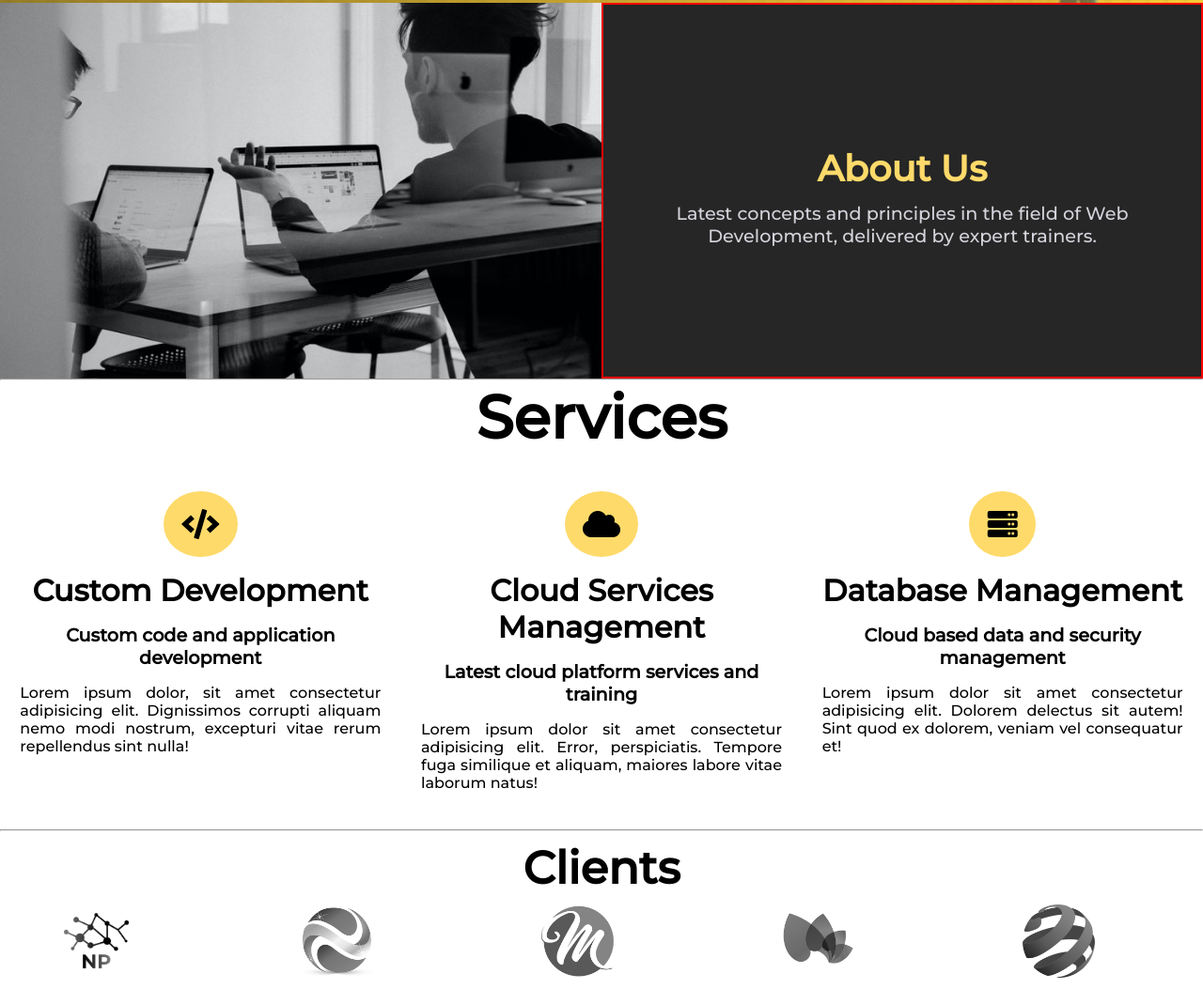
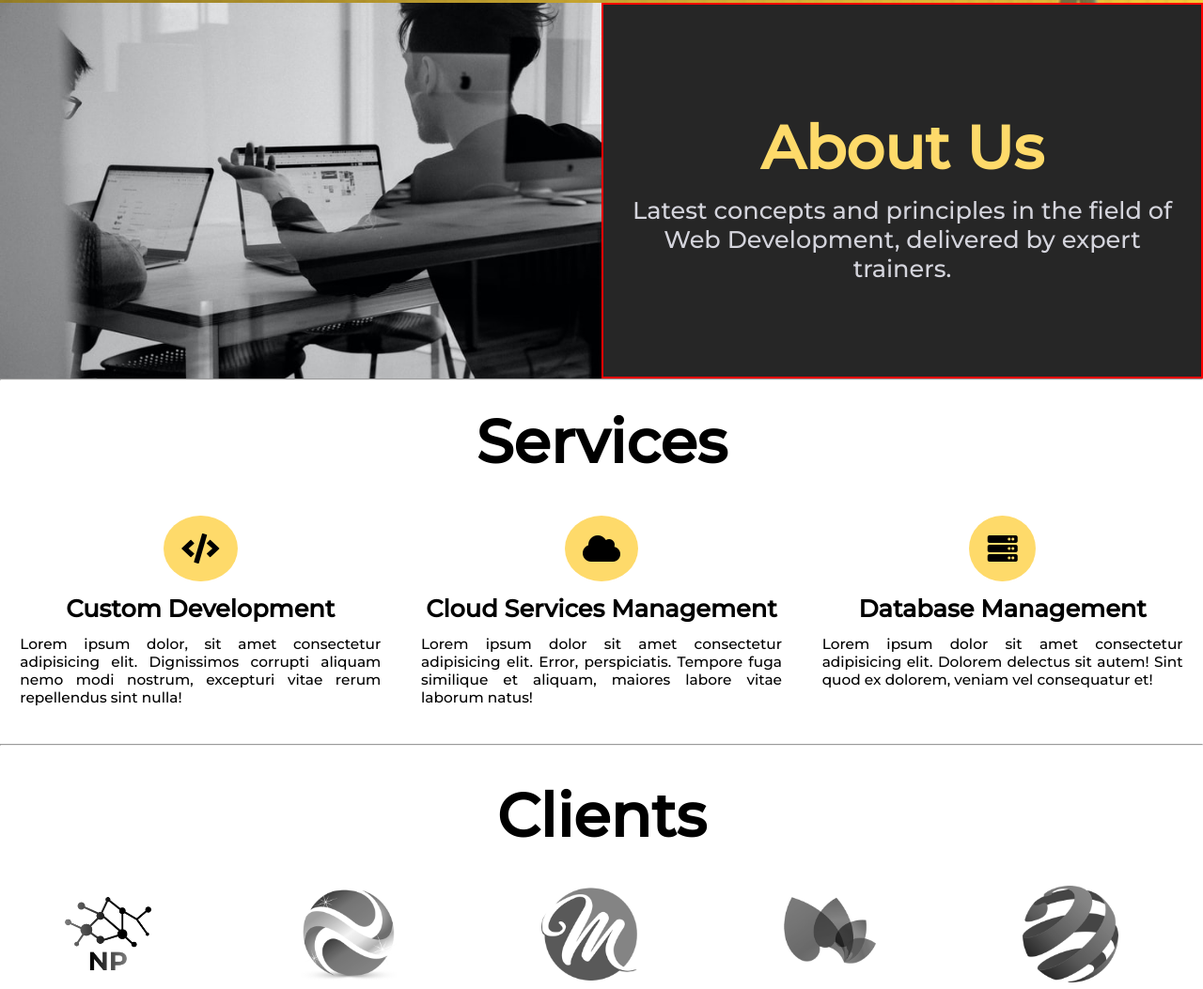
Before and after one commit to niravkpatel28/html-personal-company-website, a plain HTML site: page index.html in a window 1280 px wide. Shown: the part 792-1845 px from the top of the page at 94% size. Drawn offline with Linux system fonts and the light colour scheme.

Commit message:
Changing font sizes for uniformity
Making changes to section headings for common styles, Ideally this should be implemented by a common style class

```diff
--- a/index.html
+++ b/index.html
@@ -96,7 +96,7 @@
         <div class="service">
           <i class="fas fa-code fa-2x"></i>
           <h1>Custom Development</h1>
-          <p class="service-subtext">Custom code and application development</p>
+          <!-- <p class="service-subtext">Custom code and application development</p> -->
           <p>
             Lorem ipsum dolor, sit amet consectetur adipisicing elit.
             Dignissimos corrupti aliquam nemo modi nostrum, excepturi vitae
@@ -106,9 +106,9 @@
         <div class="service">
           <i class="fas fa-cloud fa-2x"></i>
           <h1>Cloud Services Management</h1>
-          <p class="service-subtext">
+          <!-- <p class="service-subtext">
             Latest cloud platform services and training
-          </p>
+          </p> -->
           <p>
             Lorem ipsum dolor sit amet consectetur adipisicing elit. Error,
             perspiciatis. Tempore fuga similique et aliquam, maiores labore
@@ -118,9 +118,9 @@
         <div class="service">
           <i class="fas fa-server fa-2x"></i>
           <h1>Database Management</h1>
-          <p class="service-subtext">
+          <!-- <p class="service-subtext">
             Cloud based data and security management
-          </p>
+          </p> -->
           <p>
             Lorem ipsum dolor sit amet consectetur adipisicing elit. Dolorem
             delectus sit autem! Sint quod ex dolorem, veniam vel consequatur et!
--- a/style/02-banner.css
+++ b/style/02-banner.css
@@ -29,7 +29,7 @@
   /* option 1 */
   /* font-size: 1.6rem; */
   /* option 2 */
-  font-size: 3vw;
+  font-size: 2vw;
 }
 .banner-cta {
   display: inline-block;
--- a/style/03-about.css
+++ b/style/03-about.css
@@ -36,14 +36,14 @@
 
 .about-text h1 {
   color: #feda6a;
-  font-size: 3vw;
+  font-size: 5vw;
   padding: 1vw;
 }
 
 .about-text p {
   color: #d4d4dc;
   padding: 0 2vw;
-  font-size: 1.5vw;
+  font-size: 2vw;
 }
 /* .about-content h1 {
   padding-top: 5vh;
--- a/style/04-services.css
+++ b/style/04-services.css
@@ -13,7 +13,7 @@
 
 #services > h1 {
   text-align: center;
-  /* font-size: 3rem; */
+  padding-top: 2vw;
   font-size: 5vw;
 }
 .service i {
@@ -21,18 +21,29 @@
   padding: 5%;
   border-radius: 50%;
 }
-.service-subtext {
-  padding-top: 2vh;
-  padding-bottom: 2vh;
-  font-size: 1.2rem;
-  font-weight: bold;
+/* .service-subtext { */
+/* padding-top: 2vh;
+  padding-bottom: 2vh; */
+/* option1  */
+/* font-size: 1.2rem; */
+/* font-size: 2vw;
+  font-weight: bold; */
+/* } */
+
+.service h1 {
+  padding-top: 1vw;
+  padding-bottom: 1vw;
+  /* option 1 */
+  /* font-size: 2rem; */
+  font-size: 2vw;
 }
 
-.service h1 {
-  padding-top: 2vh;
-  font-size: 2rem;
+.service p {
+  font-size: 1.2vw;
+  text-align: justify;
 }
 
-.service p:last-of-type {
+/* .service p:last-of-type {
+  font-size: 1vw;
   text-align: justify;
-}
+} */
--- a/style/05-client-container.css
+++ b/style/05-client-container.css
@@ -12,12 +12,14 @@
   width: 10%;
 }
 .client-container div img {
-  width: 60%;
+  width: 80%;
   height: auto;
 }
 
 #clients > h1 {
-  font-size: 3rem;
+  font-size: 5vw;
+  padding-top: 2vw;
+  padding-bottom: 2vw;
   text-align: center;
   font-weight: bold;
 }
--- a/style/mobile.css
+++ b/style/mobile.css
@@ -42,20 +42,27 @@
 
 .about-text {
   padding: 0px;
-  width: 90%;
+  width: 100%;
 }
 
-.about-content-heading {
+.about-text h1 {
+  font-size: 5vw;
+}
+.about-text p {
+  font-size: 3vw;
+}
+
+/* services  */
+#services > h1 {
   font-size: 5vw;
 }
 
-/* services  */
 .service-container {
   flex-direction: column;
   align-items: center;
 }
 
 .service {
-  width: 80%;
+  width: 90%;
   margin-bottom: 10px;
 }
```
